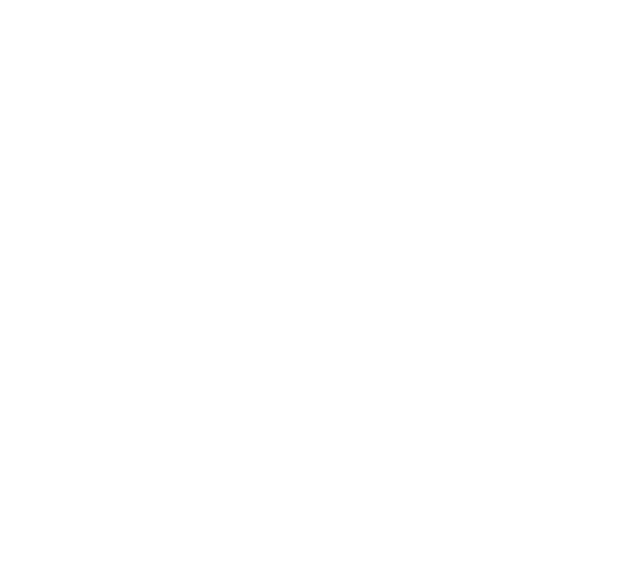
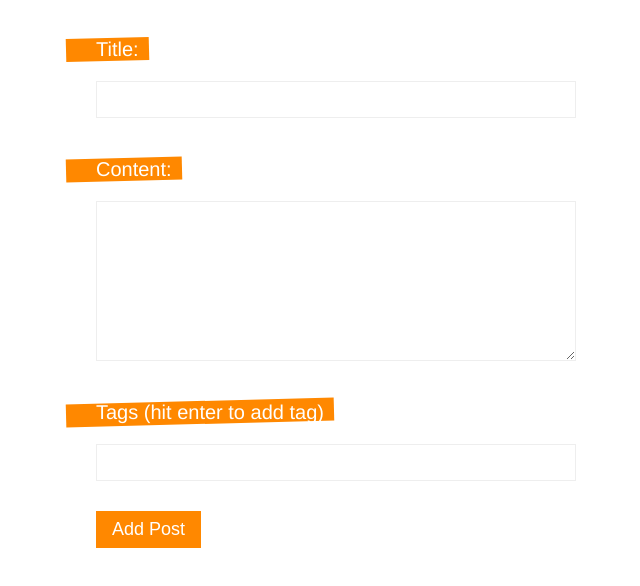
Before and after one commit to FlorianAutricque/vuejs_learning, a Vue app in the folder 7_composition_api/: page /create in a window 1280 px wide. Before the commit this address had no page. Shown: the top 586 px of the page, without its empty margins (304-944 px from the left). Built offline with nearby package versions, Linux system fonts and the light colour scheme.

Commit message:
create and form

```diff
--- a/7_composition_api/src/router/index.js
+++ b/7_composition_api/src/router/index.js
@@ -1,6 +1,7 @@
 import { createRouter, createWebHistory } from "vue-router";
 import HomeView from "../views/HomeView.vue";
 import Details from "@/views/Details.vue";
+import Create from "@/views/Create.vue";
 
 const routes = [
   {
@@ -14,6 +15,11 @@
     component: Details,
     props: true,
   },
+  {
+    path: "/create",
+    name: "create",
+    component: Create,
+  },
 ];
 
 const router = createRouter({
--- /dev/null
+++ b/7_composition_api/src/views/Create.vue
@@ -0,0 +1,99 @@
+<template>
+  <div class="create">
+    <form>
+      <label>Title: </label>
+      <input v-model="title" type="text" required />
+
+      <label>Content:</label>
+      <textarea v-model="body" required></textarea>
+
+      <label>Tags (hit enter to add tag)</label>
+      <input v-model="tag" type="text" @keydown.enter.prevent="handleKeydown" />
+
+      <div v-for="tag in tags" :key="tag" class="pill">#{{ tag }}</div>
+      <button>Add Post</button>
+    </form>
+  </div>
+</template>
+
+<script>
+import { ref } from "vue";
+
+export default {
+  setup() {
+    const title = ref("");
+    const body = ref("");
+    const tag = ref("");
+
+    const tags = ref([]);
+
+    const handleKeydown = () => {
+      if (!tags.value.includes(tag.value)) {
+        tag.value = tag.value.replace(/\s/, ""); //remove white space
+        tags.value.push(tag.value);
+      }
+      tag.value = "";
+    };
+
+    return { title, body, tag, handleKeydown, tags };
+  },
+};
+</script>
+
+<style>
+form {
+  max-width: 480px;
+  margin: 0 auto;
+  text-align: left;
+}
+input,
+textarea {
+  display: block;
+  margin: 10px 0;
+  width: 100%;
+  box-sizing: border-box;
+  padding: 10px;
+  border: 1px solid #eee;
+}
+textarea {
+  height: 160px;
+}
+label {
+  display: inline-block;
+  margin-top: 30px;
+  position: relative;
+  font-size: 20px;
+  color: white;
+  margin-bottom: 10px;
+}
+label::before {
+  content: "";
+  display: block;
+  width: 100%;
+  height: 100%;
+  background: #ff8800;
+  position: absolute;
+  z-index: -1;
+  padding-right: 40px;
+  left: -30px;
+  transform: rotateZ(-1.5deg);
+}
+button {
+  display: block;
+  margin-top: 30px;
+  background: #ff8800;
+  color: white;
+  border: none;
+  padding: 8px 16px;
+  font-size: 18px;
+}
+.pill {
+  display: inline-block;
+  margin: 10px 10px 0 0;
+  color: #444;
+  background: #ddd;
+  padding: 8px;
+  border-radius: 20px;
+  font-size: 14px;
+}
+</style>
```
